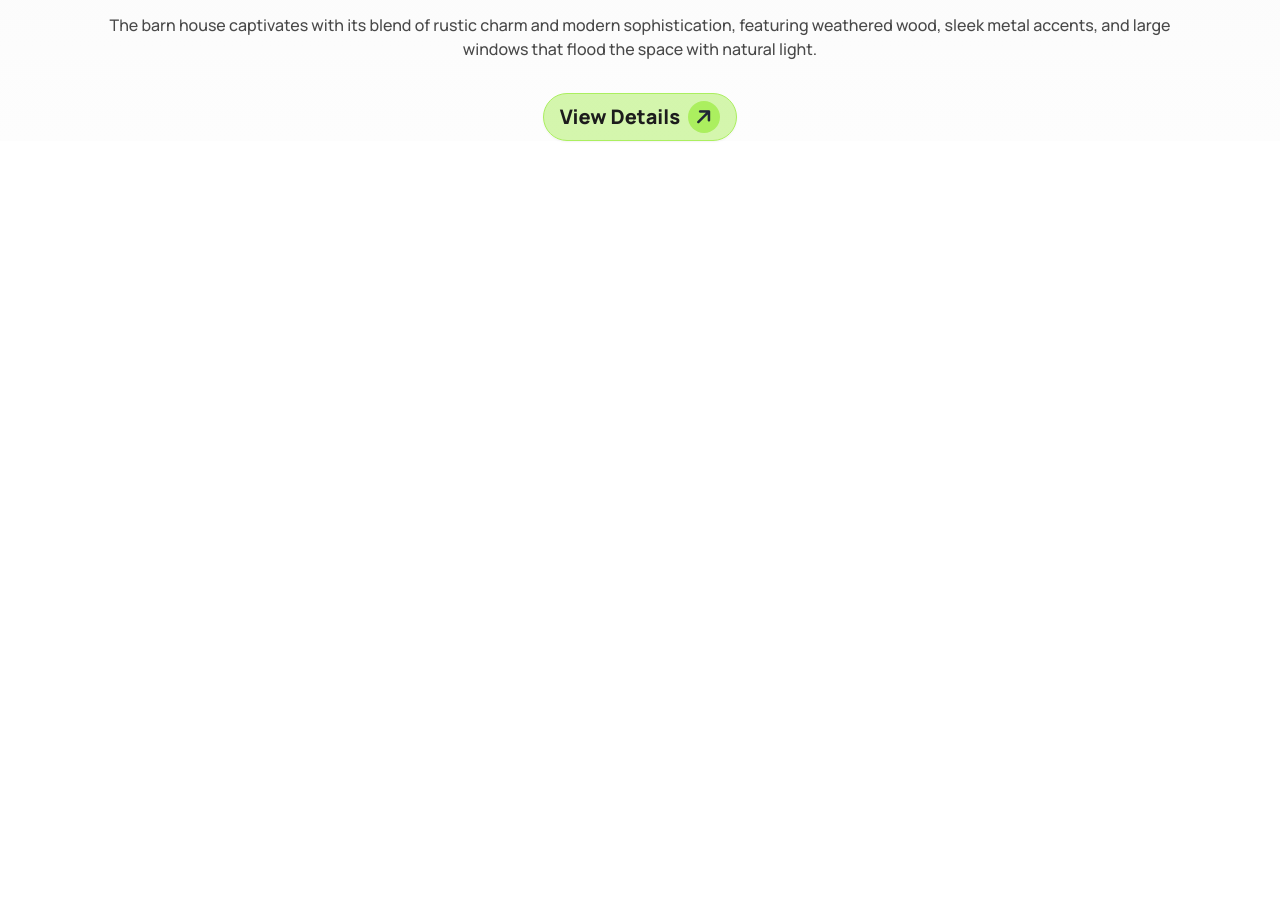
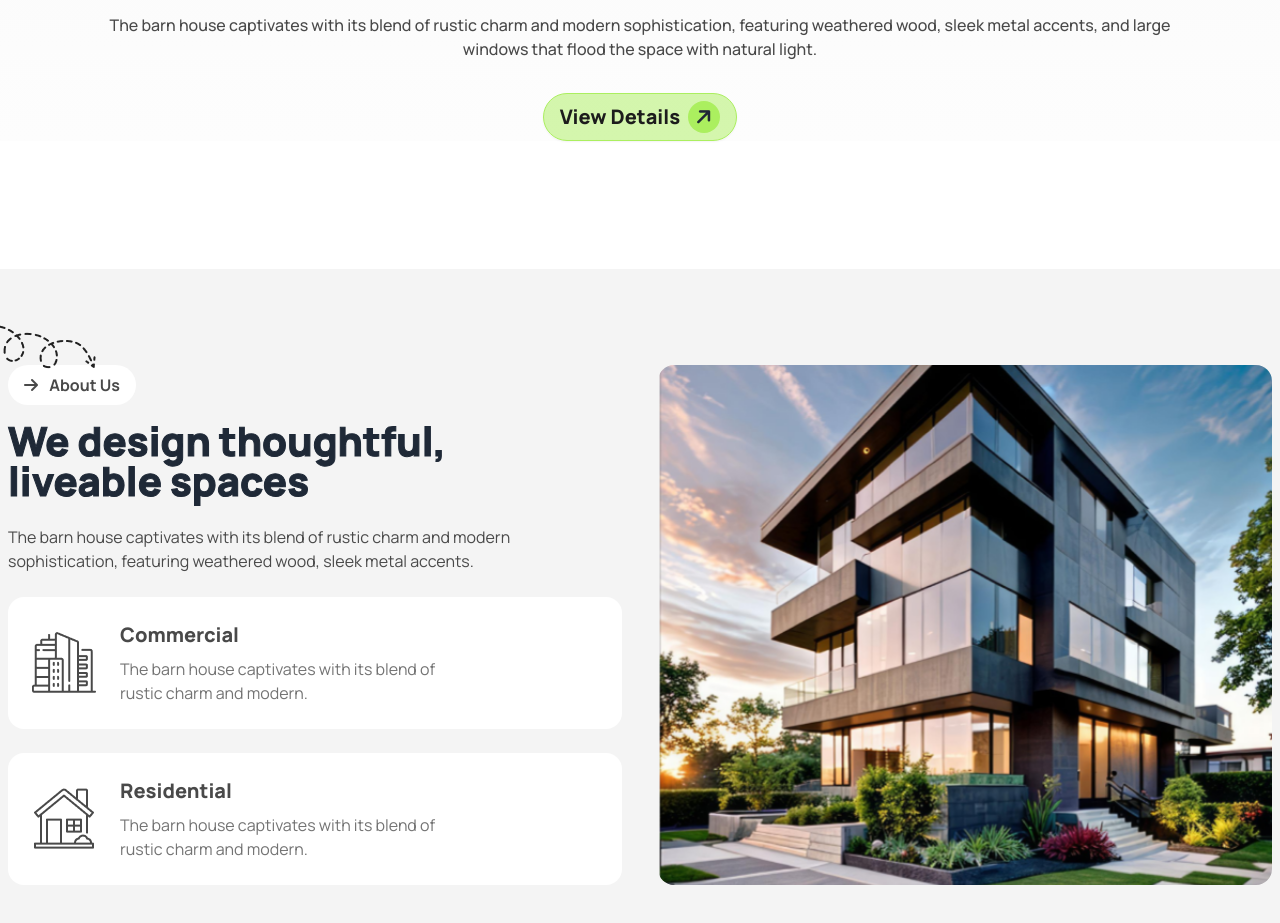
Before and after one commit to farahsamsi/assignment-3-batch-10, a plain HTML site: page index.html in a window 1280 px wide. Shown: the part 695-1618 px from the top of the page. Before the commit the page ends 964 px from the top, so only its background shows below. Drawn offline with nearby package versions, Linux system fonts and the light colour scheme.

Commit message:
added about us section

```diff
--- a/index.html
+++ b/index.html
@@ -43,11 +43,15 @@
     </script>
 
     <!-- raw CSS style -->
-     <style>
-        .linear-bg{
-            background-image: linear-gradient(to bottom, #F4F4F4 , #FDFDFD);
+    <style>
+        .linear-bg {
+            background-image: linear-gradient(to bottom, #F4F4F4, #FDFDFD);
         }
-     </style>
+
+        .stroke {
+            -webkit-text-stroke: 1px;
+        }
+    </style>
 </head>
 
 <body class="font-Manrope">
@@ -119,15 +123,18 @@
         <!-- navbar ends -->
 
         <!-- banner starts -->
-        <section class="container mx-auto mt-10 mb-32 flex flex-col items-center">
+        <section class="container mx-auto mt-10 mb-10 md:mb-32 flex flex-col items-center">
             <div class="w-10/12 md:w-8/12 lg:w-1/2">
                 <img class="w-full" src="assets/banner.png" alt="banner image of a house">
             </div>
             <!-- text content -->
             <div class="text-center w-10/12">
-                <h1 class="font-black text-[1.75rem] lg:text-[4rem] leading-none  my-4 lg:my-6">A barn house of this design has a
+                <h1 class="font-extrabold stroke text-[1.75rem] lg:text-[4rem] leading-none  my-4 lg:my-6">A barn house
+                    of this
+                    design has a
                     striking appearance</h1>
-                <p class="text-dark font-medium mb-8">The barn house captivates with its blend of rustic charm and modern sophistication,
+                <p class="text-dark font-medium mb-8">The barn house captivates with its blend of rustic charm and
+                    modern sophistication,
                     featuring weathered wood, sleek metal accents, and large windows that flood the space with natural
                     light.</p>
                 <a class="btn bg-primary bg-opacity-50 border border-primary rounded-[2rem] text-xl w-full md:w-auto">
@@ -141,6 +148,64 @@
         <!-- banner ends -->
     </header>
     <!-- head ends -->
+
+    <!-- main starts -->
+    <main>
+        <!-- background color container -->
+        <div class="bg-body">
+            <!-- about us section starts -->
+            <section class="container mx-auto px-2 grid grid-cols-1 md:grid-rows-2 lg:grid-cols-2 gap-9 py-8 lg:py-24">
+                <!-- right side -->
+                <div class="relative">
+                    <img class="hidden lg:block lg:absolute lg:-top-10 lg:-left-10" src="assets/Vector.png" alt="">
+                    <!-- section title content -->
+                    <div class="text-center lg:text-left mb-6">
+                        <div class="px-4 py-2 text-dark rounded-3xl bg-white font-bold space-y-2 w-fit mx-auto lg:mx-0">
+                            <i class="fa-solid fa-arrow-right"></i>
+                            <span class="ml-2">About Us</span>
+                        </div>
+                        <h1
+                            class="lg:max-w-[450px] font-bold md:font-extrabold stroke text-2xl lg:text-[2.5rem] leading-none mt-4 mb-6">
+                            We design thoughtful, liveable spaces</h1>
+                        <p class="text-dark">The barn house captivates with its blend of rustic charm and
+                            modern sophistication, featuring weathered wood, sleek metal accents.</p>
+                    </div>
+                    <!-- card container -->
+                    <div class="flex flex-col md:flex-row gap-6 lg:flex-col">
+                        <!-- card 1 -->
+                        <div class="flex lg:items-center gap-6 p-6 rounded-2xl bg-white">
+                            <div>
+                                <img src="assets/commercial.png" alt="">
+                            </div>
+                            <div class="space-y-2">
+                                <h2 class="text-xl font-extrabold text-dark">Commercial</h2>
+                                <p class="max-w-80 text-light">The barn house captivates with its blend of rustic charm
+                                    and
+                                    modern.</p>
+                            </div>
+                        </div>
+                        <!-- card 2 -->
+                        <div class="flex lg:items-center gap-6 p-6 rounded-2xl bg-white">
+                            <div>
+                                <img src="assets/residential.png" alt="">
+                            </div>
+                            <div class="space-y-2">
+                                <h2 class="text-xl font-extrabold text-dark">Residential</h2>
+                                <p class="max-w-80 text-light">The barn house captivates with its blend of rustic charm
+                                    and
+                                    modern.</p>
+                            </div>
+                        </div>
+                    </div>
+                </div>
+                <!-- left side -->
+                <div class="min-h-[225px] md:min-h-max rounded-2xl" style="background-image: url(./assets/Rectangle.png); background-position: center; background-repeat: no-repeat; background-size: cover;">
+                </div>
+            </section>
+            <!-- about us section ends -->
+        </div>
+    </main>
+    <!-- main ends -->
 </body>
 
 </html>
```
